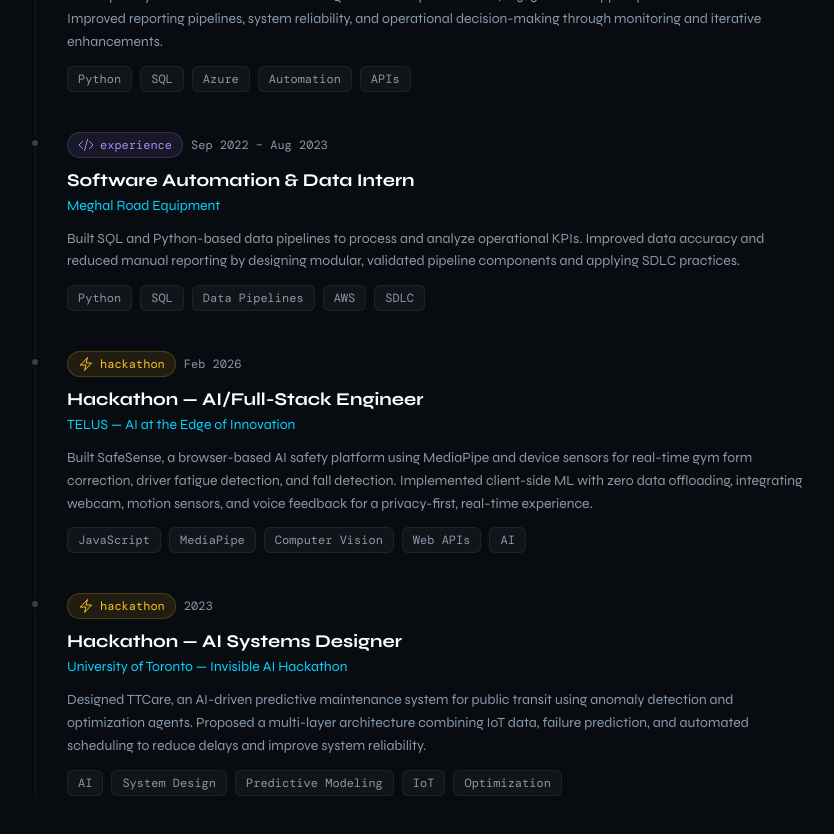
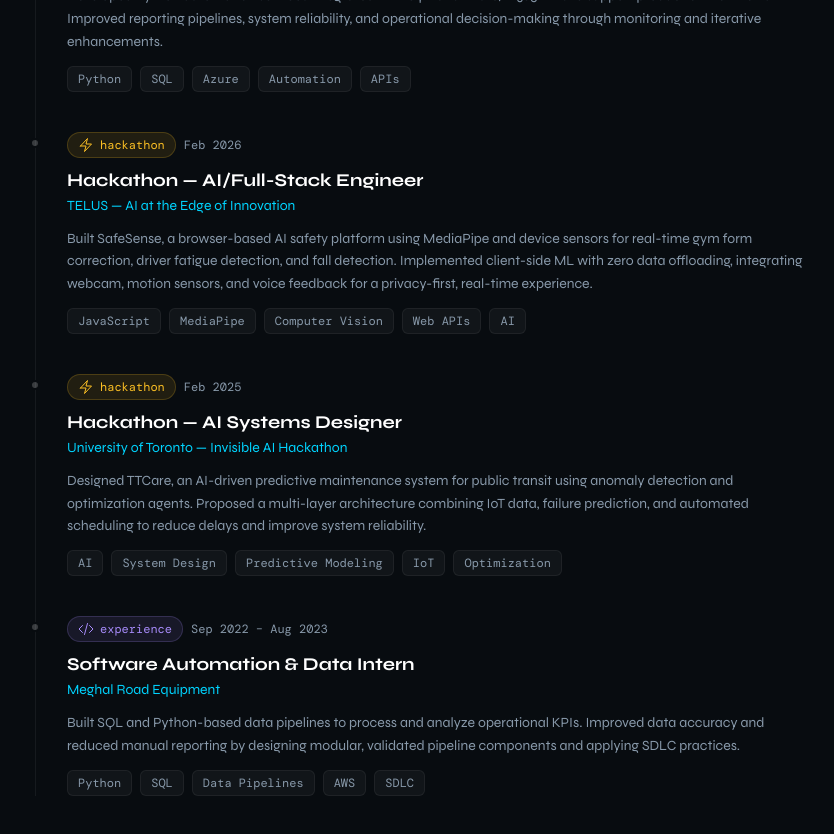
Before and after one commit to Neel654/neel-portfolio, a React (Vite) app: page / in a window 1280 px wide. Shown: the part 2920-3754 px from the top of the page, without its empty margins (221-1055 px from the left). Built offline with nearby package versions, Linux system fonts and the light colour scheme; a web font is replaced by a local one.

Commit message:
Update portfolio.js

```diff
--- a/src/data/portfolio.js
+++ b/src/data/portfolio.js
@@ -101,15 +101,6 @@ export const experience = [
   },
   {
   id: 2,
-  role: "Software Automation & Data Intern",
-  org: "Meghal Road Equipment",
-  period: "Sep 2022 – Aug 2023",
-  description: "Built SQL and Python-based data pipelines to process and analyze operational KPIs. Improved data accuracy and reduced manual reporting by designing modular, validated pipeline components and applying SDLC practices.",
-  tags: ["Python", "SQL", "Data Pipelines", "AWS", "SDLC"],
-  type: "experience",
-  },
-  {
-  id: 3,
   role: "Hackathon — AI/Full-Stack Engineer",
   org: "TELUS — AI at the Edge of Innovation",
   period: "Feb 2026",
@@ -118,14 +109,23 @@ export const experience = [
   type: "hackathon",
 },
   {
-  id: 4,
+  id: 3,
   role: "Hackathon — AI Systems Designer",
   org: "University of Toronto — Invisible AI Hackathon",
-  period: "2023",
+  period: "Feb 2025",
   description: "Designed TTCare, an AI-driven predictive maintenance system for public transit using anomaly detection and optimization agents. Proposed a multi-layer architecture combining IoT data, failure prediction, and automated scheduling to reduce delays and improve system reliability.",
   tags: ["AI", "System Design", "Predictive Modeling", "IoT", "Optimization"],
   type: "hackathon",
 },
+  {
+  id: 4,
+  role: "Software Automation & Data Intern",
+  org: "Meghal Road Equipment",
+  period: "Sep 2022 – Aug 2023",
+  description: "Built SQL and Python-based data pipelines to process and analyze operational KPIs. Improved data accuracy and reduced manual reporting by designing modular, validated pipeline components and applying SDLC practices.",
+  tags: ["Python", "SQL", "Data Pipelines", "AWS", "SDLC"],
+  type: "experience",
+  },
 ];
 
 export const achievements = [
```
